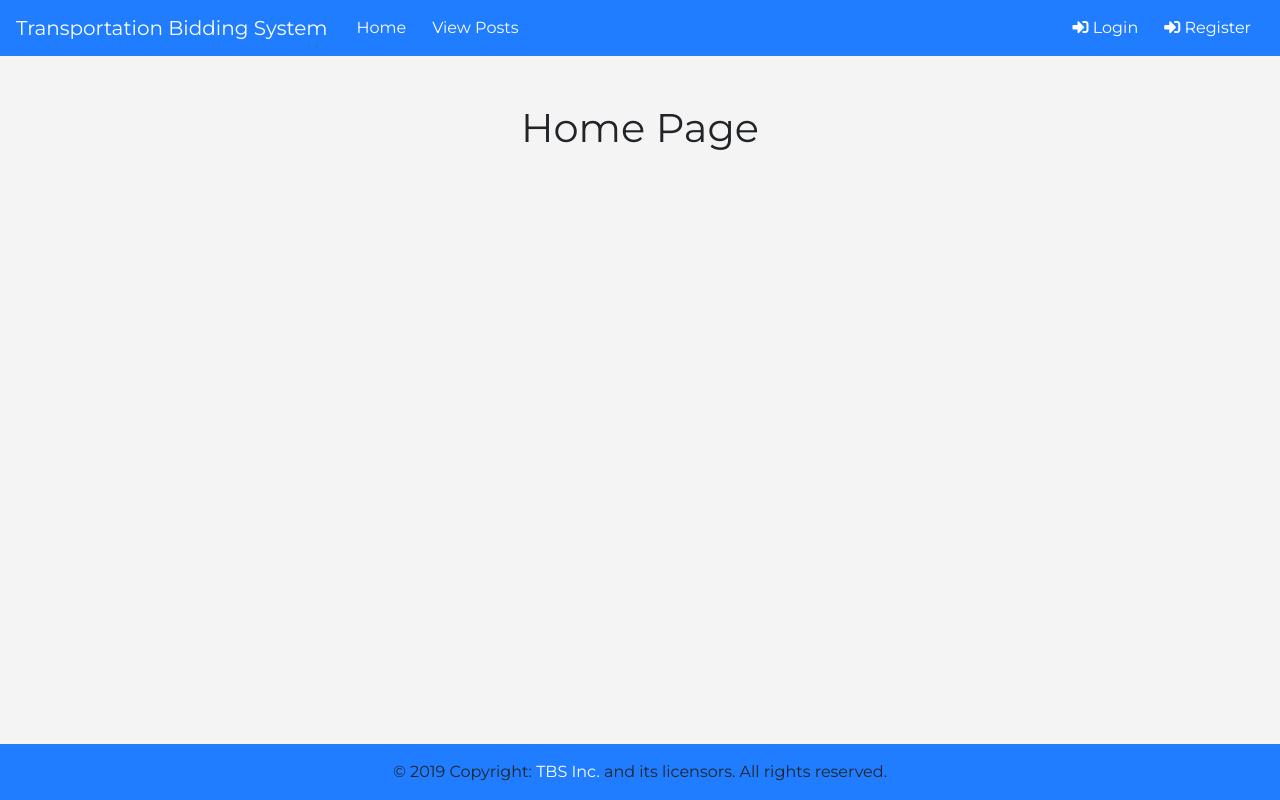
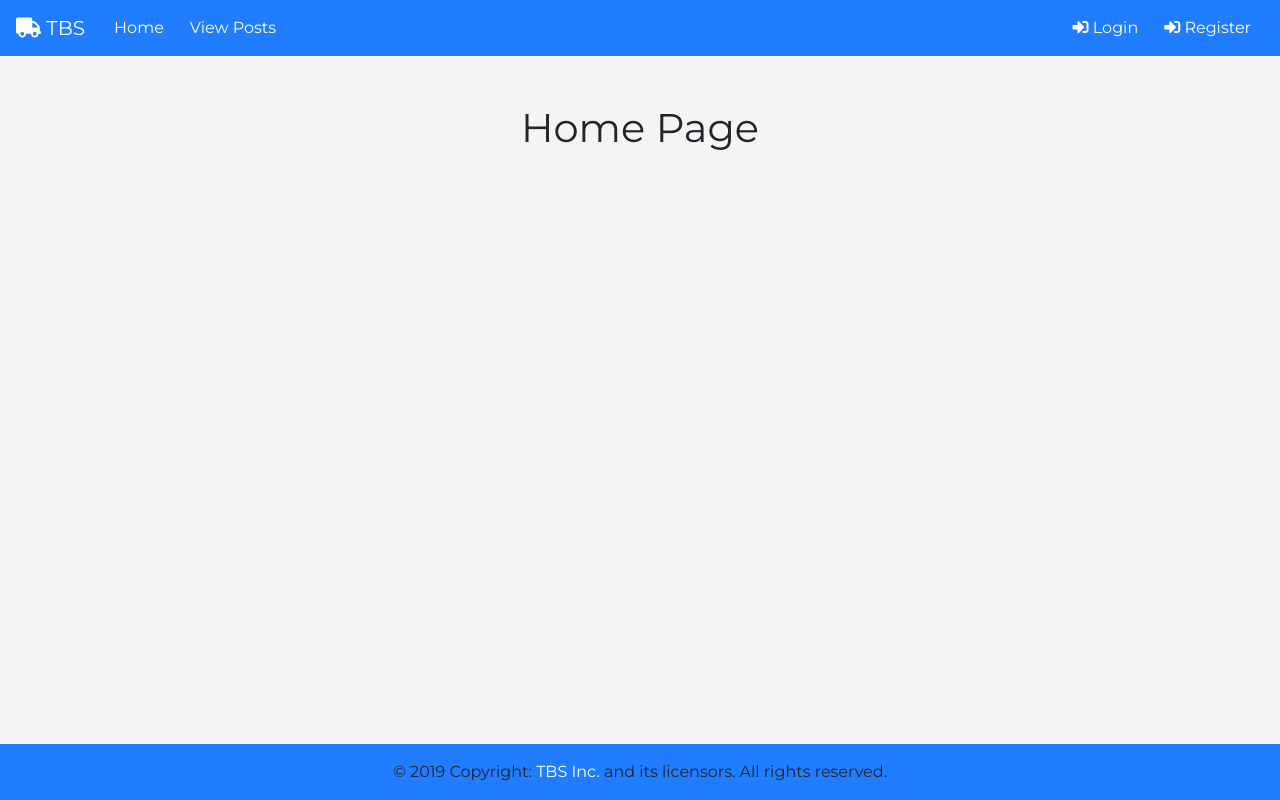
Before and after one commit to R2S2-Capstone/TBS, a Vue app in the folder TBS.Website/: page / in a window 1280 px wide. Built offline with nearby package versions, Linux system fonts and the light colour scheme; no server answers.

Commit message:
Modified naviation brand

```diff
--- a/TBS.Website/src/components/Navigation/Header.vue
+++ b/TBS.Website/src/components/Navigation/Header.vue
@@ -1,6 +1,6 @@
 <template>
 	<nav class="navbar navbar-expand-lg navbar-light bg-blue">
-			<router-link :to="{ name: 'home' }" class="navbar-brand fade-on-hover text-white">Transportation Bidding System</router-link>
+		<router-link :to="{ name: 'home' }" class="navbar-brand fade-on-hover text-white"><i class="fas fa-truck"></i> TBS </router-link>
 		<button class="navbar-toggler" type="button" data-toggle="collapse" data-target="#navigationBar" aria-controls="navbarToggler" aria-expanded="false" aria-label="Toggle navigation">
 			<span class="navbar-toggler-icon"></span>
 		</button>
```
Lines whose indentation alone changed are shown as unchanged.
